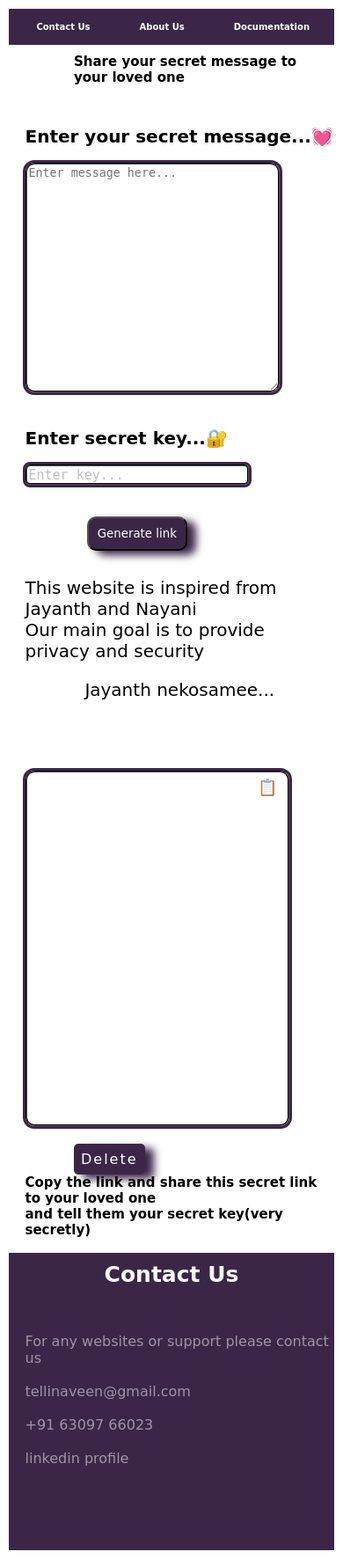
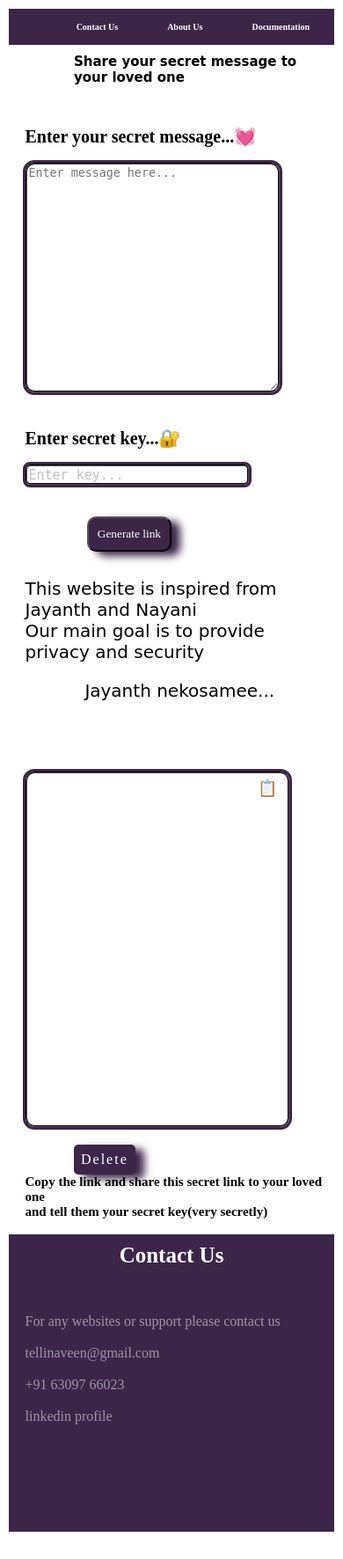
Before and after one commit to telli-Naveen/secret_message_sender, a Flask app: page /encrypt in a window 390 px wide. Shown: the whole page at 88% size. After the commit the page ends 1741 px from the top, so only its background shows below. Run offline with Flask 3, Linux system fonts and the light colour scheme; some web fonts are replaced.

Commit message:
Update index.css

```diff
--- a/static/index.css
+++ b/static/index.css
@@ -186,6 +186,10 @@ input::placeholder{
   .navbar li{
     font-size:10px;
     padding: 5px 8px;
+    font-family: 'Times New Roman', Times, serif;
+  }
+  #message_label, #key_label{
+    font-family: 'Times New Roman', Times, serif;
   }
   body {
     font-family: 'Times New Roman', Times, serif;
@@ -222,6 +226,7 @@ input::placeholder{
   }
   #generate_link{
     margin-left: 20%;
+    font-family: 'Times New Roman', Times, serif;
   }
   #result_left{
     margin-top: 50px;
@@ -229,26 +234,32 @@ input::placeholder{
     margin-right: 15%;
     width: 80%;
     height: 400px;
+    font-family: 'Times New Roman', Times, serif;
   }
   #result_right{
       width: 100%;
+      font-family: 'Times New Roman', Times, serif;
 
   }
   #delete{
     margin-top: 20px;
+    font-family: 'Times New Roman', Times, serif;
   }
   #guide{
     margin-top: 20px;
     margin-left: 5%;
     font-weight: lighter;
     font-size: 15px;
+    font-family: 'Times New Roman', Times, serif;
   }
   #contact_us{
     font-size: 25px;
+    font-family: 'Times New Roman', Times, serif;
   }
   #left_contact{
     width: 95%;
     margin-right: 5%;
     opacity: 0.5;
+    font-family: 'Times New Roman', Times, serif;
   }
   }
```
